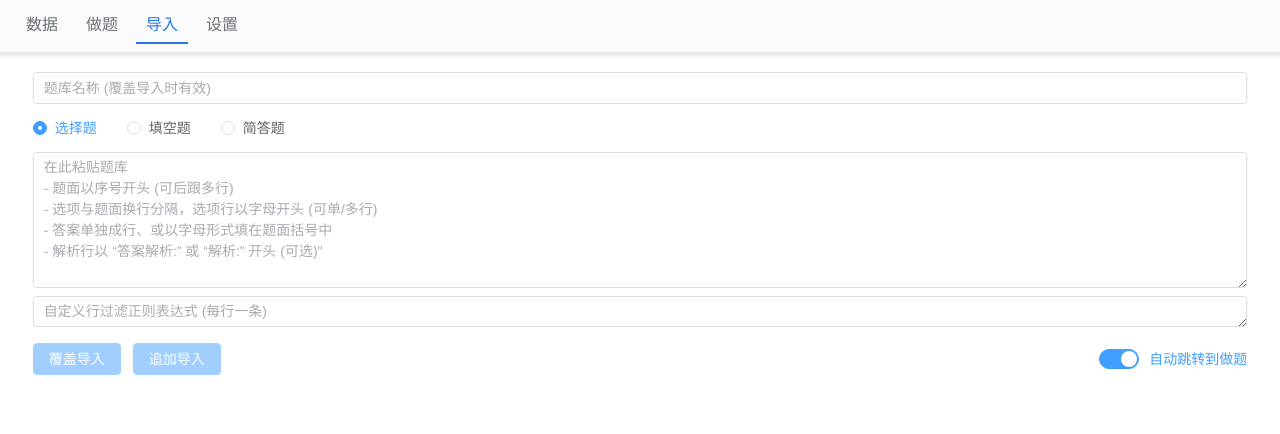
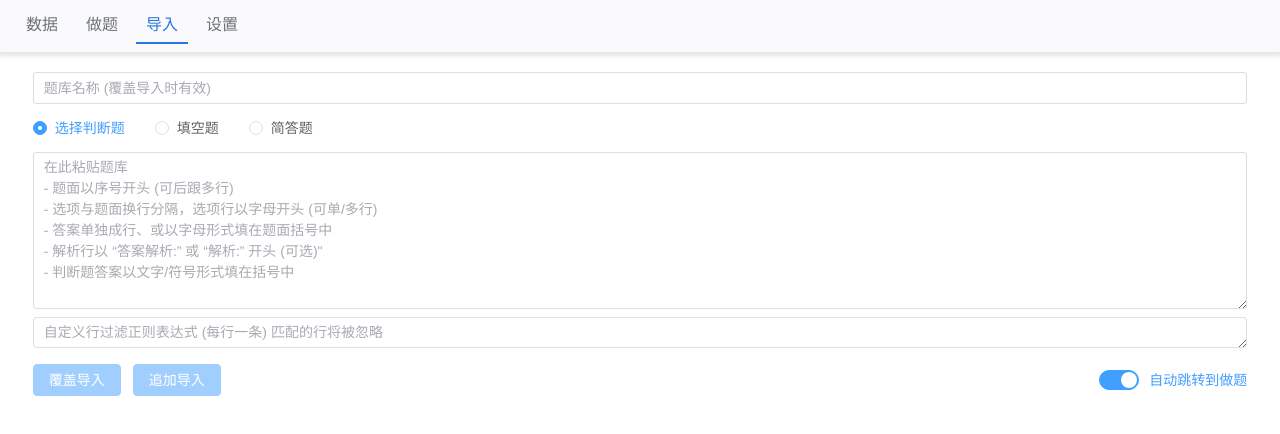
Before and after one commit to hoywu/finalrush, a Vue app: page /import in a window 1280 px wide. Shown: the top 434 px of the page. Built offline with nearby package versions, Linux system fonts and the light colour scheme; what @highlightjs/vue-plugin would draw is missing.

Commit message:
chore: update tips and label

```diff
--- a/src/views/ImportView.vue
+++ b/src/views/ImportView.vue
@@ -23,17 +23,18 @@ const s = useStateStore();
 
 const qtype = ref(0);
 const tips = [
-  // 选择题提示
+  // 选择判断题提示
   `- 题面以序号开头 (可后跟多行)
 - 选项与题面换行分隔，选项行以字母开头 (可单/多行)
 - 答案单独成行、或以字母形式填在题面括号中
-- 解析行以 “答案解析:” 或 “解析:” 开头 (可选)"`,
+- 解析行以 “答案解析:” 或 “解析:” 开头 (可选)"
+- 判断题答案以文字/符号形式填在括号中`,
   // 填空题提示
   `- 题面以序号开头 (可后跟多行)
 - 包含任意非空白字符的括号视为一个填空`,
   // 简答题提示
   `- 题面以序号开头 (可后跟多行)
-- 答案单独成行，以 “答案:/答:” 等标识开头`,
+- 答案单独成行，若题目有多行，答案需以 “答案:/答:” 等标识开头`,
 ];
 const parse: Array<Function> = [parseSelectQuestion, parseBlankQuestion, parseSAQ];
 
@@ -69,22 +70,22 @@ async function importQuestion(append: boolean) {
     <el-input v-model="nameInput" placeholder="题库名称 (覆盖导入时有效)" />
 
     <el-radio-group v-model="qtype">
-      <el-radio :value="0">选择题</el-radio>
+      <el-radio :value="0">选择判断题</el-radio>
       <el-radio :value="1">填空题</el-radio>
       <el-radio :value="2">简答题</el-radio>
     </el-radio-group>
 
     <el-input
       v-model="importQuestionInput"
-      :autosize="{ minRows: 6, maxRows: 6 }"
+      :autosize="{ minRows: 7, maxRows: 30 }"
       type="textarea"
       :placeholder="'在此粘贴题库\n' + tips[qtype]"
     />
     <el-input
       v-model="customFilter"
-      :autosize="{ minRows: 1, maxRows: 6 }"
+      :autosize="{ minRows: 1, maxRows: 10 }"
       type="textarea"
-      placeholder="自定义行过滤正则表达式 (每行一条)"
+      placeholder="自定义行过滤正则表达式 (每行一条) 匹配的行将被忽略"
     />
   </div>
 
```
